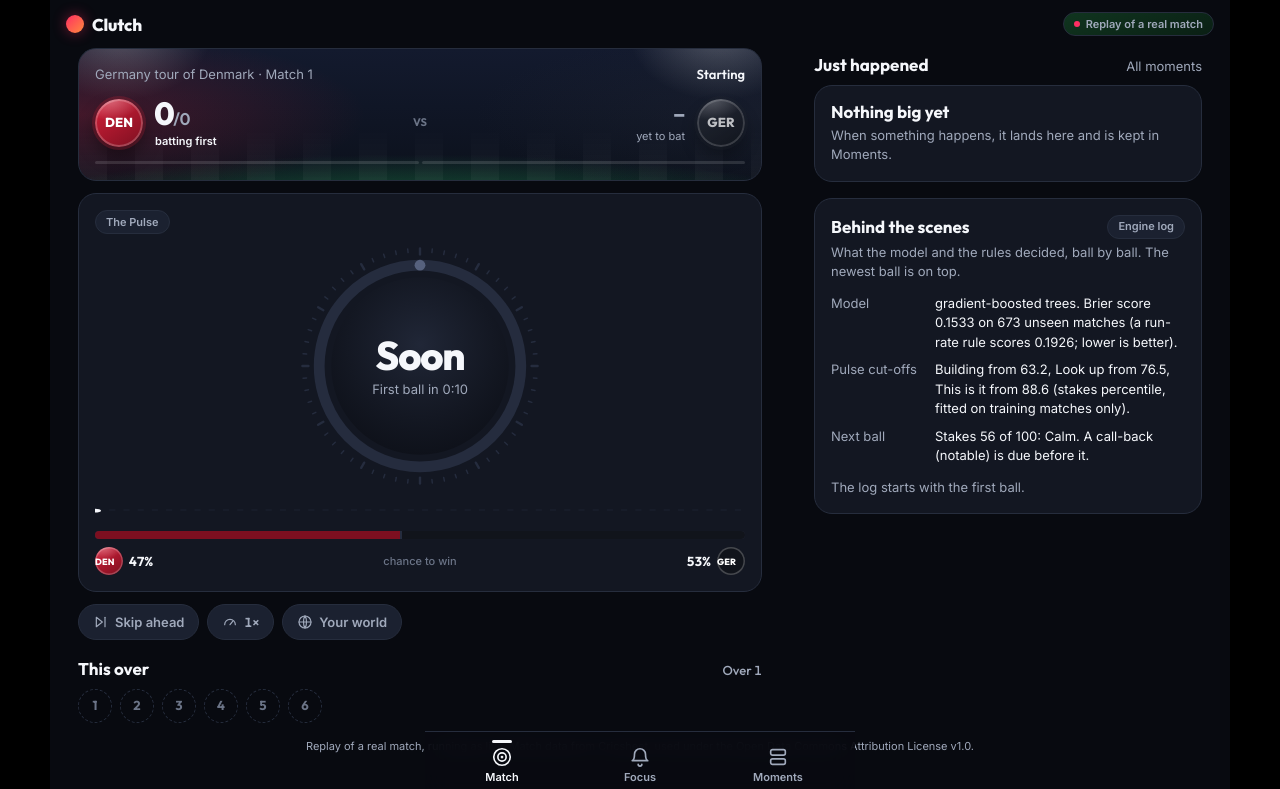
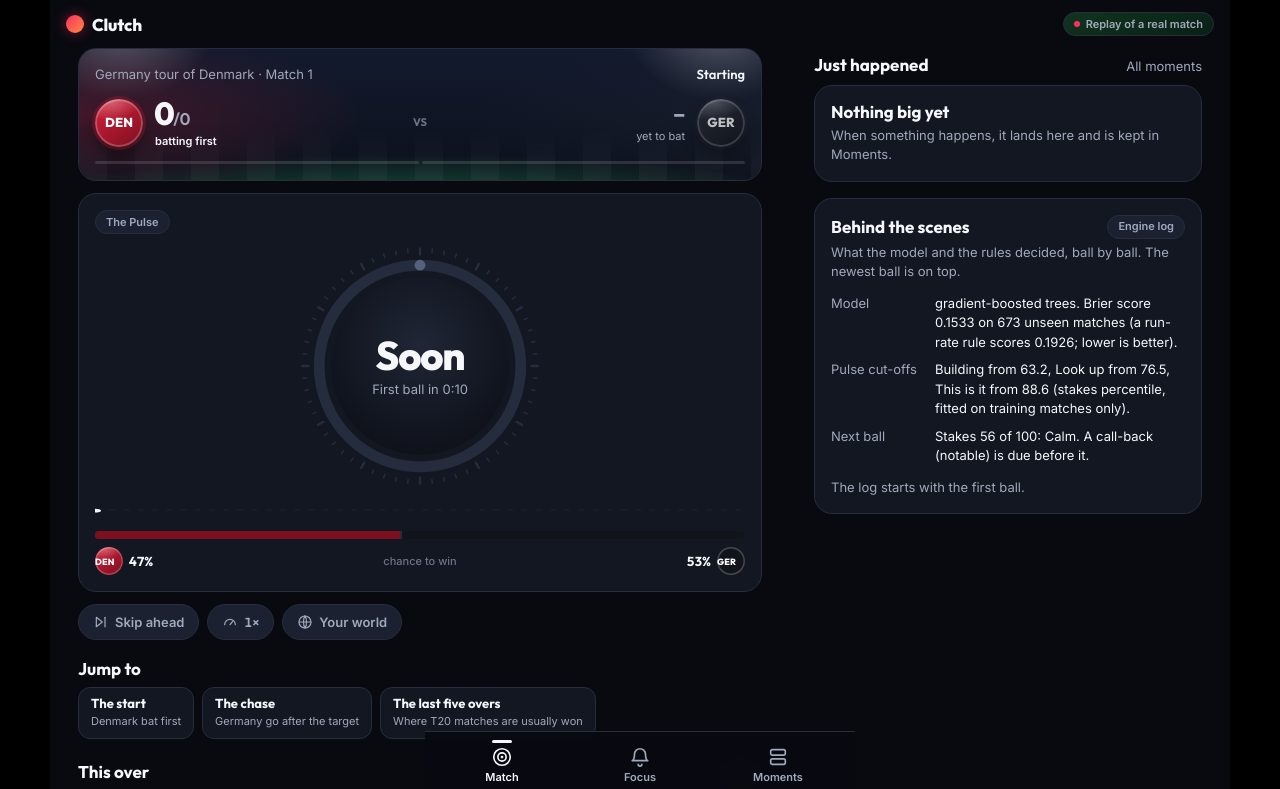
Before and after one commit to Zakuroooo/clutch, a Next.js app: page /match in a window 1280 px wide. Shown: the top 789 px of the page. Built offline with nearby package versions, Linux system fonts and the light colour scheme.

Commit message:
Jump to: chapters named without spoilers
The start, the chase and the last five overs. The labels say where each part
begins, never what happens in it, with a test that they name no result.

```diff
--- a/app/globals.css
+++ b/app/globals.css
@@ -1555,3 +1555,31 @@ h3,
 .video-credit a {
   color: var(--text);
 }
+
+/* ---- Jump to: chapters that give nothing away ---- */
+.chapters {
+  padding-bottom: var(--s-1);
+}
+.chapter {
+  flex: none;
+  min-height: var(--tap);
+  display: grid;
+  gap: 2px;
+  text-align: left;
+  padding: var(--s-2) var(--s-3);
+  border-radius: var(--r-tile);
+  background: var(--surface);
+  border: 1px solid var(--line);
+  color: var(--text);
+  transition: background var(--d-tap) linear;
+}
+.chapter:active {
+  background: var(--surface-2);
+}
+.chapter b {
+  font: 700 var(--t-small) / 1.2 var(--font-head);
+}
+.chapter span {
+  font-size: var(--t-micro);
+  color: var(--muted);
+}
--- a/app/match/page.tsx
+++ b/app/match/page.tsx
@@ -3,6 +3,7 @@ import Link from "next/link";
 import { AppBar } from "@/components/AppBar";
 import { BallChips } from "@/components/BallChips";
 import { EngineLog } from "@/components/EngineLog";
+import { CHAPTER_LEAD_MS, chapters } from "@/lib/adapters/cricket/chapters";
 import { IconRestart, IconSkip, IconSpeed, IconTrophy, IconWorld } from "@/components/Icons";
 import { useMatch, useMatchView } from "@/components/MatchProvider";
 import { MatchVideo } from "@/components/MatchVideo";
@@ -31,6 +32,7 @@ export default function MatchPage() {
   const words = latest ? wordsFor(latest.id) : null;
   const facts = latest ? factsFor(latest.id) : null;
   const moreMoments = data.moments.some((m) => m.i > snap.index);
+  const matchChapters = chapters(ticks, match);
 
   if (!snap.ready) return <MatchSkeleton />;
 
@@ -93,6 +95,23 @@ export default function MatchPage() {
                 ? WORLD_LABEL[settings.world].replace("Keep it plain", "Plain")
                 : "Your world"}
             </Link>
+          </div>
+
+          <div className="sec">
+            <h2>Jump to</h2>
+          </div>
+          <div className="chiprow chapters">
+            {matchChapters.map((c) => (
+              <button
+                key={c.label}
+                type="button"
+                className="chapter"
+                onClick={() => store.jumpTo(Math.max(0, data.ticks[c.i].t_ms - CHAPTER_LEAD_MS))}
+              >
+                <b>{c.label}</b>
+                <span>{c.sub}</span>
+              </button>
+            ))}
           </div>
 
           <div className="sec">
--- /dev/null
+++ b/lib/adapters/cricket/chapters.ts
@@ -0,0 +1,31 @@
+/**
+ * Chapters to jump to, named so they give nothing away: where each part of the match
+ * starts, never what happens in it.
+ */
+import type { MatchInfo } from "@/lib/engine/types";
+import { shortName } from "./scoreboard";
+import type { CricketTick } from "./types";
+
+export type Chapter = { label: string; sub: string; i: number };
+
+/** Jump this long before the chapter's first ball, so the fan sees it start. */
+export const CHAPTER_LEAD_MS = 20_000;
+
+export function chapters(ticks: readonly CricketTick[], match: MatchInfo): Chapter[] {
+  const [first, second] = match.batting_order;
+  const out: Chapter[] = [];
+  const start1 = ticks.findIndex((t) => t.event.innings === 1);
+  if (start1 >= 0)
+    out.push({ label: "The start", sub: `${shortName(match, first)} bat first`, i: start1 });
+  const start2 = ticks.findIndex((t) => t.event.innings === 2);
+  if (start2 >= 0)
+    out.push({
+      label: "The chase",
+      sub: `${shortName(match, second)} go after the target`,
+      i: start2,
+    });
+  const death = ticks.findIndex((t) => t.event.innings === 2 && t.event.over === 15);
+  if (death >= 0)
+    out.push({ label: "The last five overs", sub: "Where T20 matches are usually won", i: death });
+  return out;
+}
```
Also changed, not shown: 1 other file (tests, documents, lock files or other folders).
